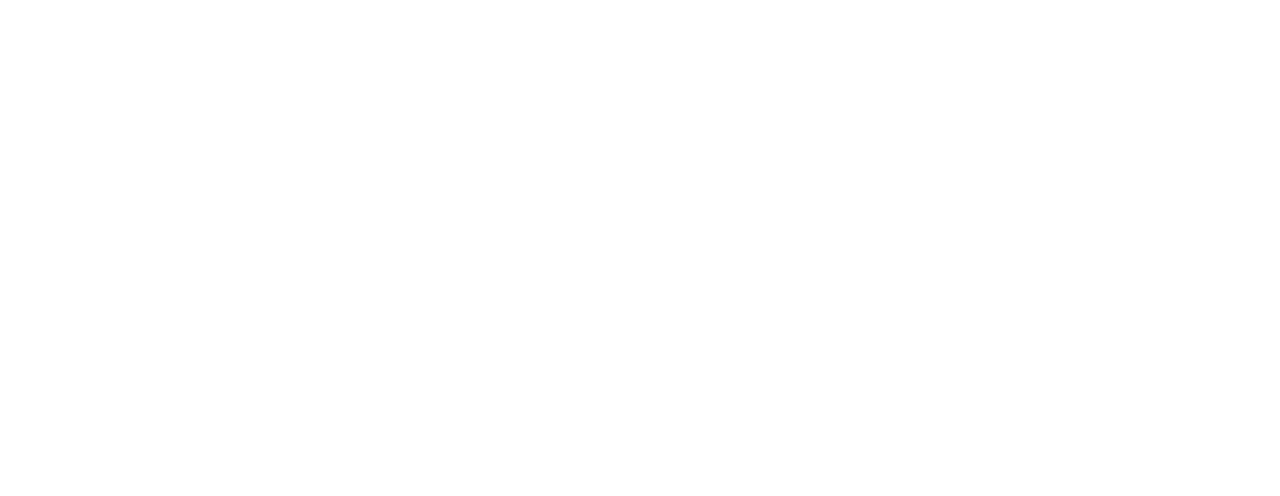
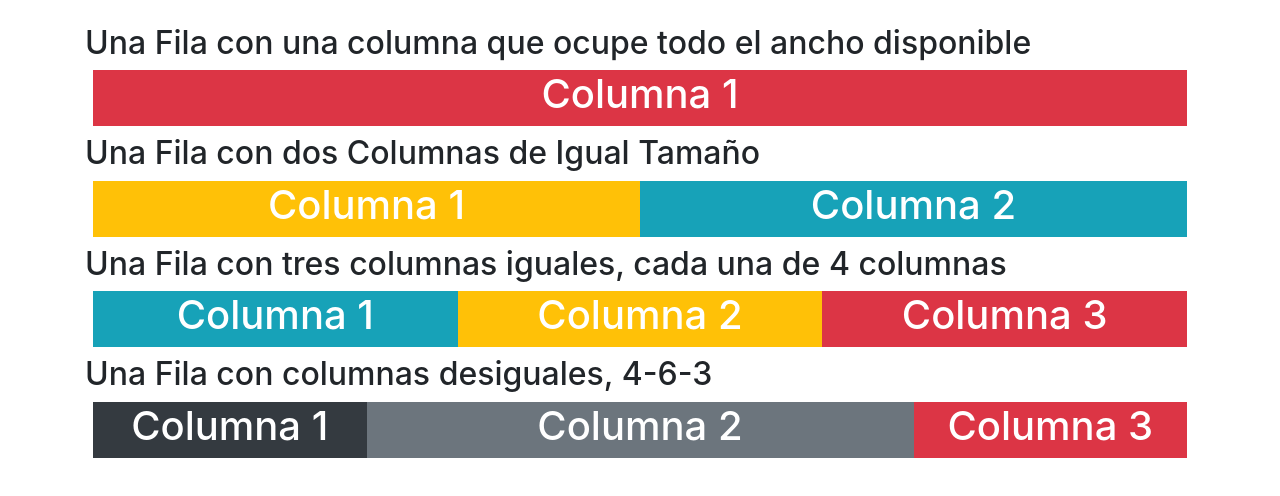
Before and after one commit to luisquiroscr/TareaGit1, a plain HTML site: page index.html in a window 1280 px wide. Drawn offline with nearby package versions, Linux system fonts and the light colour scheme.

Commit message:
Agregando Ejemplos de Columnas Boostrap

```diff
--- a/index.html
+++ b/index.html
@@ -1,88 +1,78 @@
 <!doctype html>
 <html lang="en">
-  <head>
+
+<head>
     <title>Tarea_Git1</title>
     <!-- Required meta tags -->
     <meta charset="utf-8">
     <meta name="viewport" content="width=device-width, initial-scale=1, shrink-to-fit=no">
 
     <!-- Bootstrap CSS -->
-    <link rel="stylesheet" href="https://stackpath.bootstrapcdn.com/bootstrap/4.3.1/css/bootstrap.min.css" integrity="sha384-ggOyR0iXCbMQv3Xipma34MD+dH/1fQ784/j6cY/iJTQUOhcWr7x9JvoRxT2MZw1T" crossorigin="anonymous">
-  </head>
-  <body>
+    <link rel="stylesheet" href="https://stackpath.bootstrapcdn.com/bootstrap/4.3.1/css/bootstrap.min.css"
+        integrity="sha384-ggOyR0iXCbMQv3Xipma34MD+dH/1fQ784/j6cY/iJTQUOhcWr7x9JvoRxT2MZw1T" crossorigin="anonymous">
+</head>
 
-    <div class="container mt-4">
+<body>
 
+    <div class="container mt-4 ">
+        <h2>Una Fila con una columna que ocupe todo el ancho disponible</h2>
+        <div class="row bg-info m-2">
+            <div class="col-lg-12 col-sm-12 col-md-4 bg-danger text-center text-white">
+                <h1>Columna 1</h1>
+            </div>
 
+        </div>
 
+        <h2>Una Fila con dos Columnas de Igual Tamaño</h2>
+        <div class="row bg-info m-2">
+            <div class="col-lg-6 col-sm-12 col-md-4 bg-warning text-center text-white">
+                <h1>Columna 1</h1>
+            </div>
+            <div class="col-lg-6 col-sm-12 col-md-4 bg-succes text-center text-white">
+                <h1>Columna 2</h1>
+            </div>
 
+        </div>
 
+        <h2>Una Fila con tres columnas iguales, cada una de 4 columnas</h2>
+        <div class="row bg-info m-2">
+            <div class="col-lg-4 col-sm-12 col-md-4 bg-succes text-center text-white">
+                <h1>Columna 1</h1>
+            </div>
+            <div class="col-lg-4 col-sm-12 col-md-4 bg-warning text-center text-white">
+                <h1>Columna 2</h1>
+            </div>
+            <div class="col-lg-4 col-sm-12 col-md-4 bg-danger text-center text-white">
+                <h1>Columna 3</h1>
+            </div>
 
+        </div>
 
+        <h2>Una Fila con columnas desiguales, 4-6-3</h2>
+        <div class="row bg-info m-2">
+            <div class="col-lg-3 col-sm-12 col-md-4 bg-dark text-center text-white">
+                <h1>Columna 1</h1>
+            </div>
+            <div class="col-lg-6 col-sm-12 col-md-4 bg-secondary text-center text-white">
+                <h1>Columna 2</h1>
+            </div>
+            <div class="col-lg-3 col-sm-12 col-md-4 bg-danger text-center text-white">
+                <h1>Columna 3</h1>
+            </div>
 
+        </div>
 
+        <!-- Optional JavaScript -->
+        <!-- jQuery first, then Popper.js, then Bootstrap JS -->
+        <script src="https://code.jquery.com/jquery-3.3.1.slim.min.js"
+            integrity="sha384-q8i/X+965DzO0rT7abK41JStQIAqVgRVzpbzo5smXKp4YfRvH+8abtTE1Pi6jizo"
+            crossorigin="anonymous"></script>
+        <script src="https://cdnjs.cloudflare.com/ajax/libs/popper.js/1.14.7/umd/popper.min.js"
+            integrity="sha384-UO2eT0CpHqdSJQ6hJty5KVphtPhzWj9WO1clHTMGa3JDZwrnQq4sF86dIHNDz0W1"
+            crossorigin="anonymous"></script>
+        <script src="https://stackpath.bootstrapcdn.com/bootstrap/4.3.1/js/bootstrap.min.js"
+            integrity="sha384-JjSmVgyd0p3pXB1rRibZUAYoIIy6OrQ6VrjIEaFf/nJGzIxFDsf4x0xIM+B07jRM"
+            crossorigin="anonymous"></script>
+</body>
 
-
-
-
-
-
-
-
-
-
-
-
-
-
-
-
-
-
-
-
-
-
-
-
-
-
-
-
-
-
-
-
-
-
-    </div>
-
-
-
-
-
-
-
-
-
-
-
-
-
-
-
-
-
-
-
-
-
-
-
-    <!-- Optional JavaScript -->
-    <!-- jQuery first, then Popper.js, then Bootstrap JS -->
-    <script src="https://code.jquery.com/jquery-3.3.1.slim.min.js" integrity="sha384-q8i/X+965DzO0rT7abK41JStQIAqVgRVzpbzo5smXKp4YfRvH+8abtTE1Pi6jizo" crossorigin="anonymous"></script>
-    <script src="https://cdnjs.cloudflare.com/ajax/libs/popper.js/1.14.7/umd/popper.min.js" integrity="sha384-UO2eT0CpHqdSJQ6hJty5KVphtPhzWj9WO1clHTMGa3JDZwrnQq4sF86dIHNDz0W1" crossorigin="anonymous"></script>
-    <script src="https://stackpath.bootstrapcdn.com/bootstrap/4.3.1/js/bootstrap.min.js" integrity="sha384-JjSmVgyd0p3pXB1rRibZUAYoIIy6OrQ6VrjIEaFf/nJGzIxFDsf4x0xIM+B07jRM" crossorigin="anonymous"></script>
-  </body>
 </html>
```
